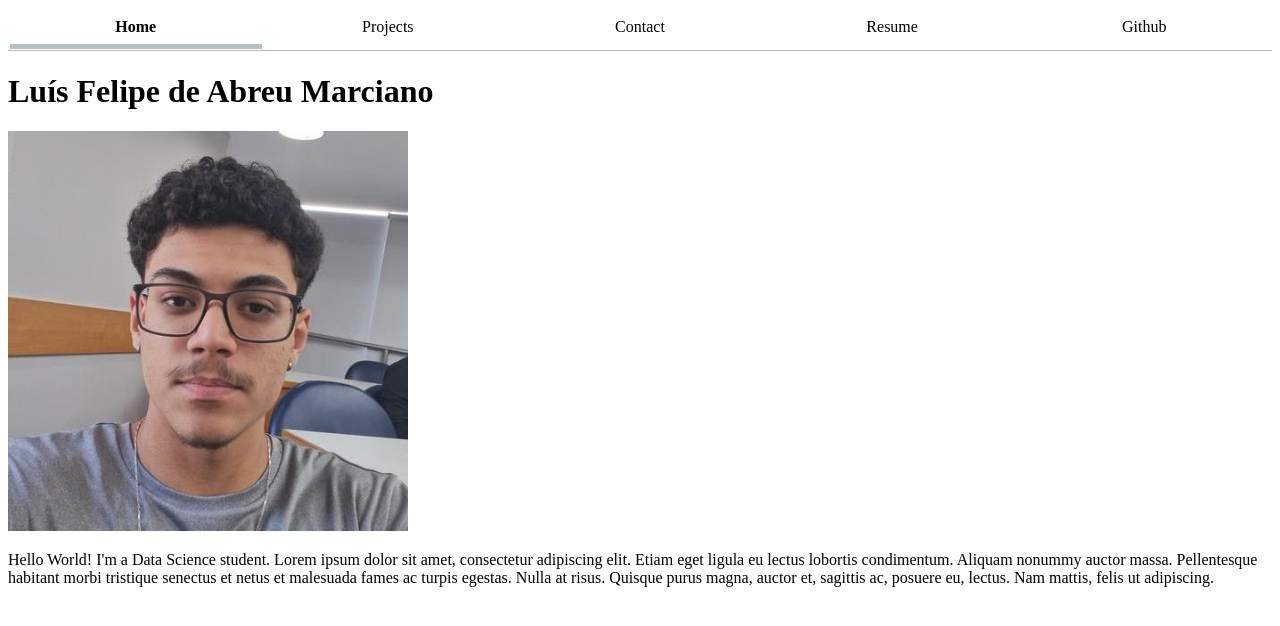
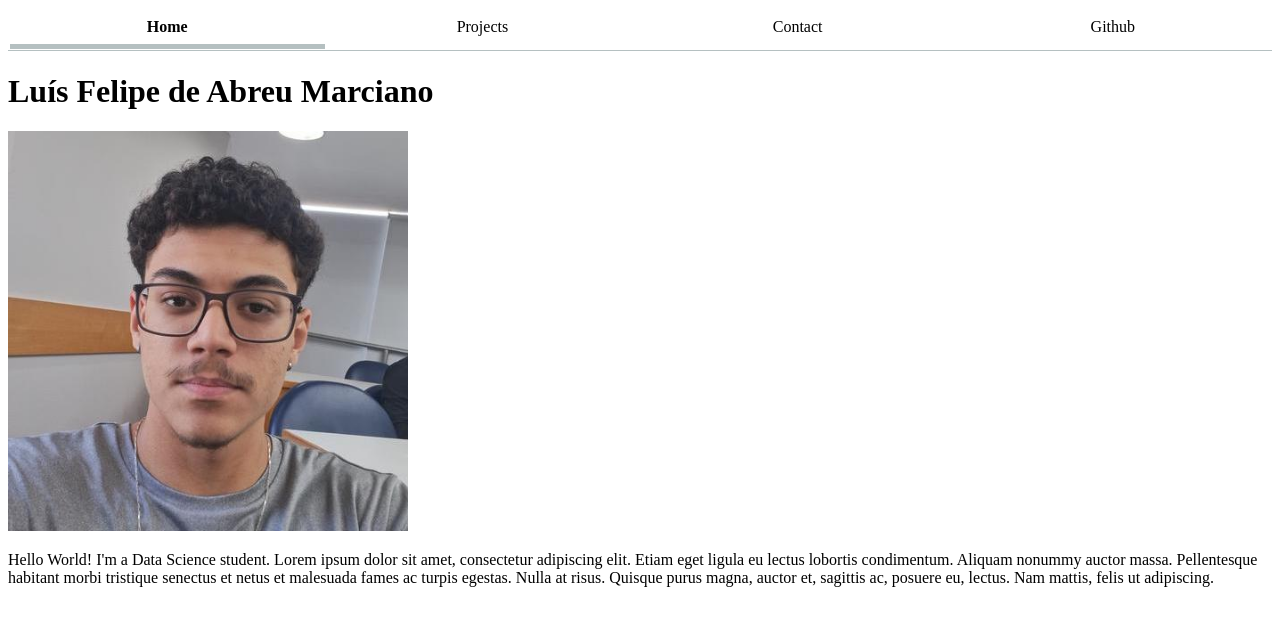
Before and after one commit to lfamarciano/my-portfolio, a SvelteKit app: page / in a window 1280 px wide. Shown: the top 626 px of the page. Built offline with nearby package versions, Linux system fonts and the light colour scheme.

Commit message:
fiz link github

```diff
--- a/src/routes/+layout.svelte
+++ b/src/routes/+layout.svelte
@@ -5,8 +5,7 @@ let pages = [
     { url: "/", title: "Home" },
     { url: "/projects", title: "Projects" },
     { url: "/contact", title: "Contact" },
-    { url: "/resume", title: "Resume" },
-    {url: "https://github.com/Mike-Kowalski", title:"Github"}
+    {url: "https://github.com/lfamarciano", title:"Github"}
 ];
 </script>
 
```
